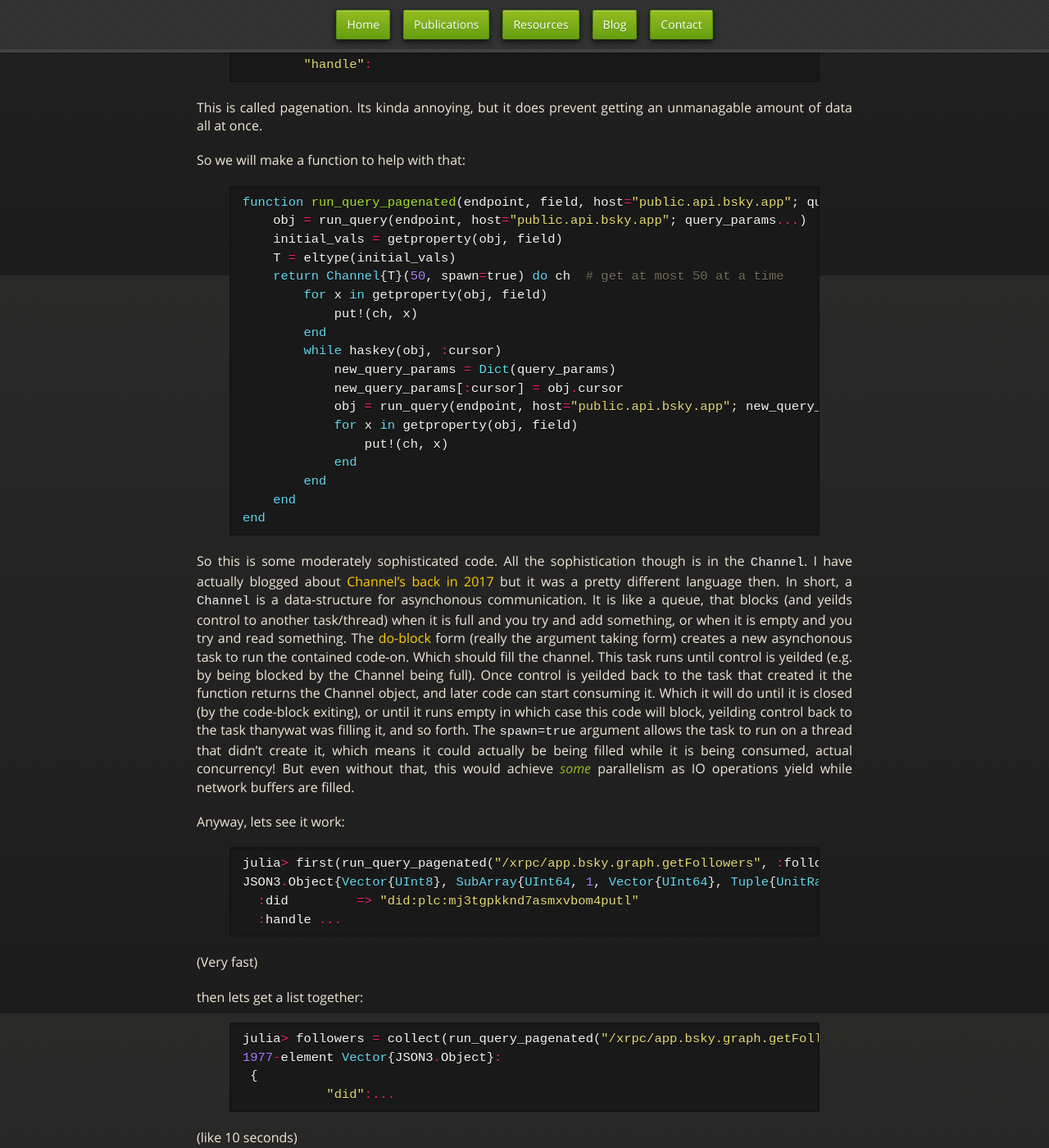
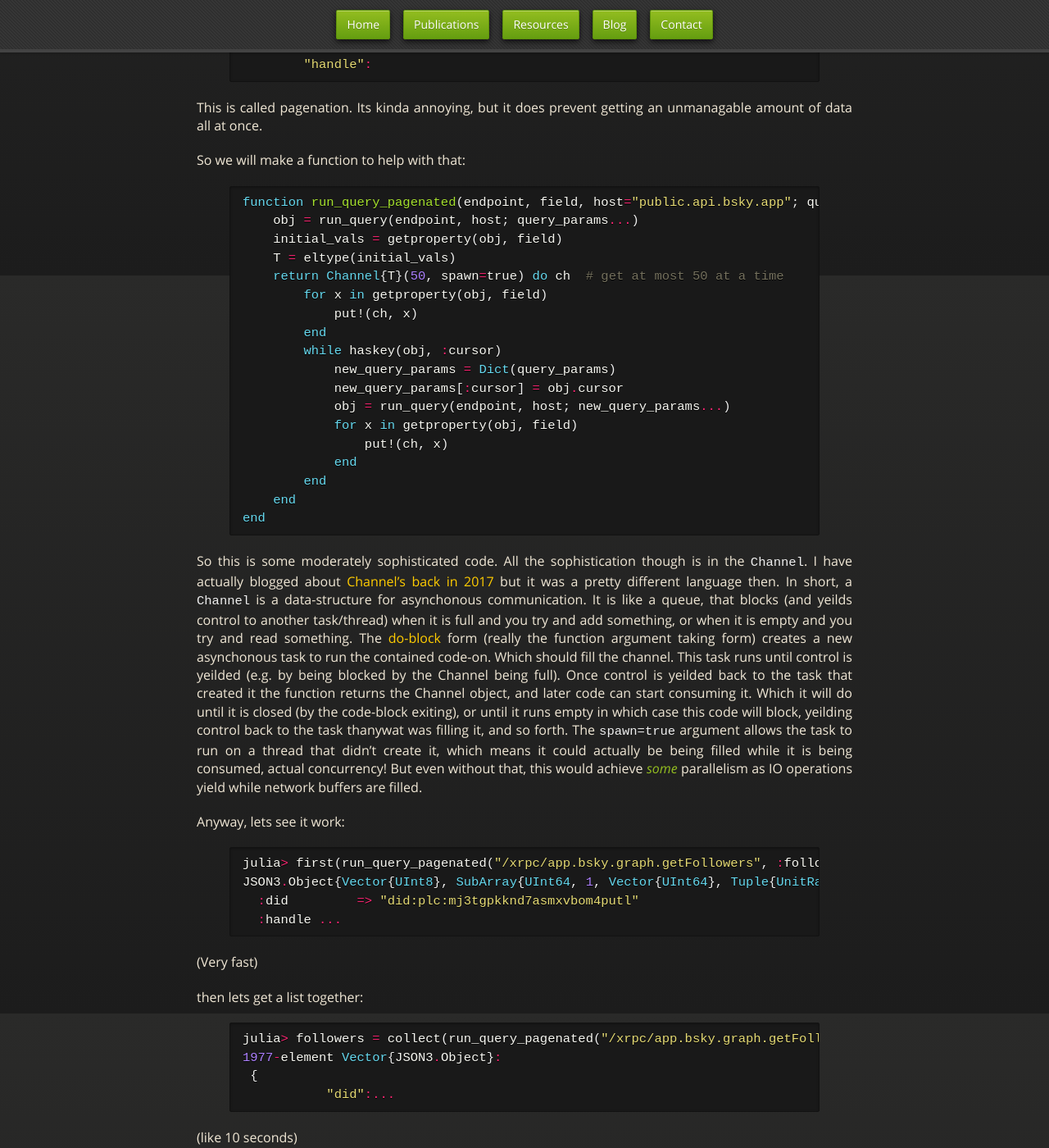
Before and after one commit to oxinabox/oxinabox.github.io, a Jekyll site: the page built from _posts/2024-12-08-bsky_api.md, in a window 1280 px wide and 1400 px high, scrolled down 3264 px. Shown: the whole window at 82% size. Built offline with Jekyll 4.4.1, drawn with Linux system fonts in a browser that asks for light colours; nearby versions of some CDN libraries; some web fonts are replaced.

Commit message:
fix mistakes

````diff
--- a/_posts/2024-12-08-bsky_api.md
+++ b/_posts/2024-12-08-bsky_api.md
@@ -170,7 +170,7 @@
 
 ```julia
 function run_query_pagenated(endpoint, field, host="public.api.bsky.app"; query_params...)
-    obj = run_query(endpoint, host="public.api.bsky.app"; query_params...)
+    obj = run_query(endpoint, host; query_params...)
     initial_vals = getproperty(obj, field)
     T = eltype(initial_vals)
     return Channel{T}(50, spawn=true) do ch  # get at most 50 at a time
@@ -180,7 +180,7 @@
         while haskey(obj, :cursor)
             new_query_params = Dict(query_params)
             new_query_params[:cursor] = obj.cursor
-            obj = run_query(endpoint, host="public.api.bsky.app"; new_query_params...)
+            obj = run_query(endpoint, host; new_query_params...)
             for x in getproperty(obj, field)
                 put!(ch, x)
             end
@@ -194,7 +194,7 @@
 I have actually blogged about [Channel's back in 2017](https://oxinabox.net/2017/11/18/Lazy-Sequences-in-Julia.html#primes) but it was a pretty different language then.
 In short, a `Channel` is a data-structure for asynchonous communication.
 It is like a queue, that blocks (and yeilds control to another task/thread) when it is full and you try and add something, or when it is empty and you try and read something.
-The [do-block](https://docs.julialang.org/en/v1/manual/functions/#Do-Block-Syntax-for-Function-Arguments) form (really the argument taking form) creates a new asynchonous task to run the contained code-on.
+The [do-block](https://docs.julialang.org/en/v1/manual/functions/#Do-Block-Syntax-for-Function-Arguments) form (really the function argument taking form) creates a new asynchonous task to run the contained code-on.
 Which should fill the channel.
 This task runs until control is yeilded (e.g. by being blocked by the Channel being full).
 Once control is yeilded back to the task that created it the function returns the Channel object,
````
